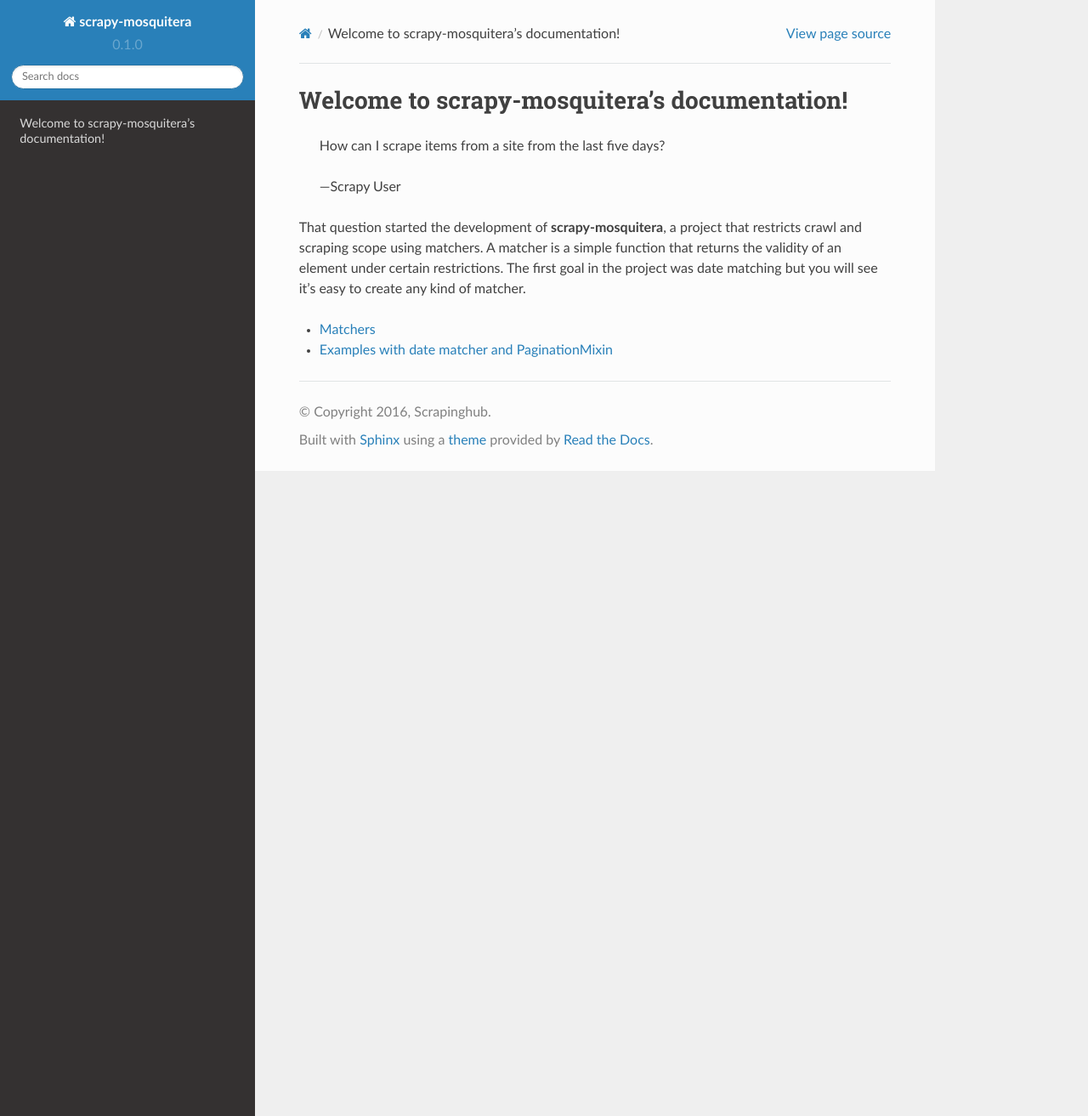
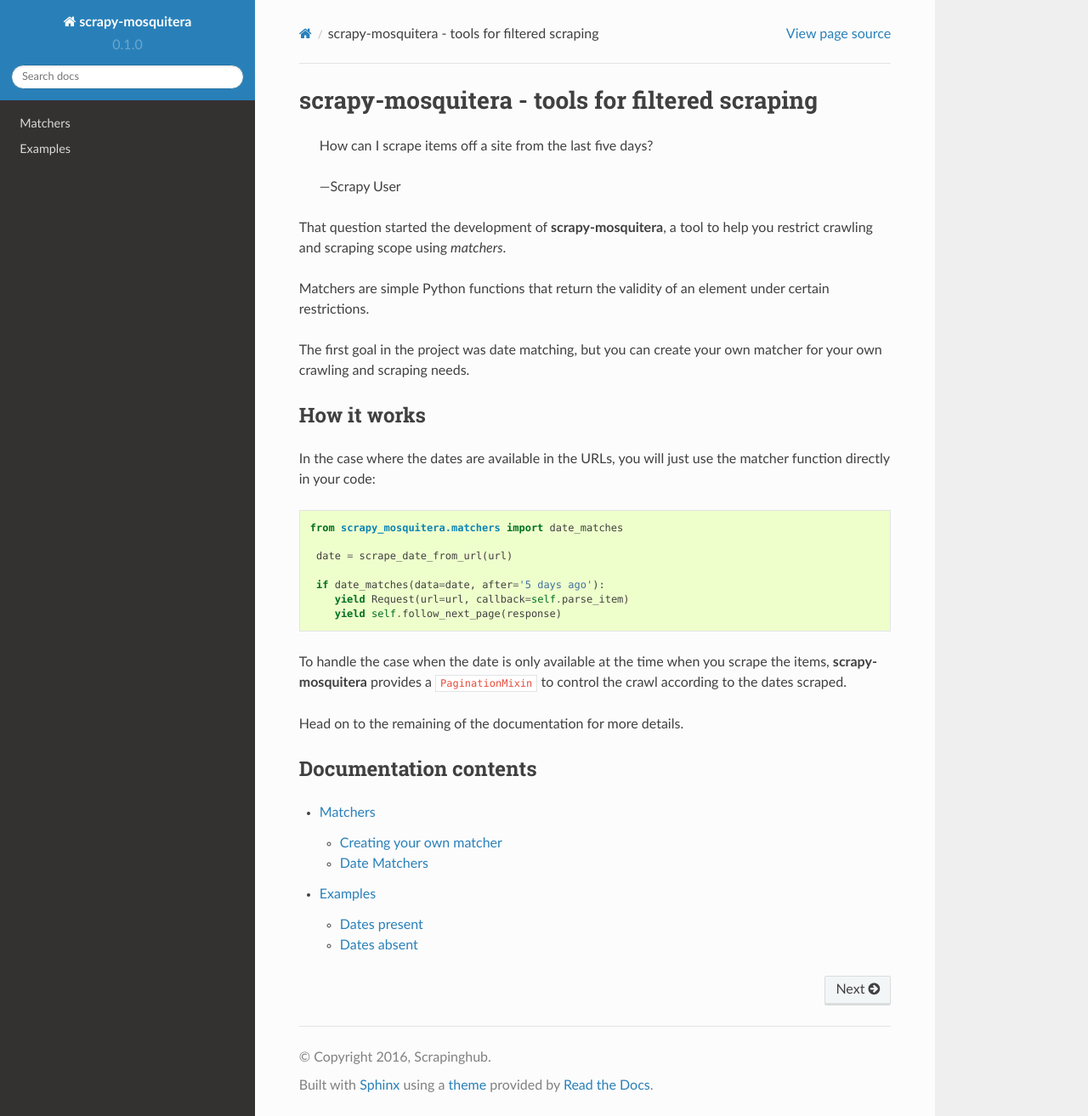
Before and after one commit to scrapinghub/scrapy-mosquitera, a Sphinx documentation site: the page built from docs/index.rst, in a window 1280 px wide and 1313 px high. Shown: the whole window at 85% size. Built offline with Sphinx 7.4.7 and the Read the Docs theme 2.0.0, drawn with Linux system fonts in a browser that asks for light colours.

Commit message:
some doc improvements This adds information to the main README and links it to the Sphinx documentation.

```diff
--- a/README.rst
+++ b/README.rst
@@ -0,0 +1,44 @@
+===============================================
+scrapy-mosquitera - tools for filtered scraping
+===============================================
+
+
+.. epigraph::
+
+   How can I scrape items off a site from the last five days?
+
+   -- Scrapy User
+
+
+That question started the development of **scrapy-mosquitera**, a tool to help
+you restrict crawling and scraping scope using *matchers*.
+
+Matchers are simple Python functions that return the validity of an element
+under certain restrictions.
+
+The first goal in the project was date matching, but you can create your own
+matcher for your own crawling and scraping needs.
+
+
+How it works
+============
+
+In the case where the dates are available in the URLs, you will just use
+the matcher function directly in your code::
+
+
+  from scrapy_mosquitera.matchers import date_matches
+
+   date = scrape_date_from_url(url)
+
+   if date_matches(data=date, after='5 days ago'):
+      yield Request(url=url, callback=self.parse_item)
+      yield self.follow_next_page(response)
+
+
+To handle the case when the date is only available at the time when you scrape
+the items, **scrapy-mosquitera** provides a ``PaginationMixin`` to control the
+crawl according to the dates scraped.
+
+.. TODO: add link to official documentation here
+Head on to the remaining of the documentation for more details.
--- a/docs/index.rst
+++ b/docs/index.rst
@@ -3,25 +3,15 @@
    You can adapt this file completely to your liking, but it should at least
    contain the root `toctree` directive.
 
-Welcome to scrapy-mosquitera's documentation!
-=============================================
+
+.. include:: ../README.rst
 
 
-.. epigraph::
+Documentation contents
+======================
 
-   How can I scrape items from a site from the last five days?
+.. toctree::
+   :maxdepth: 2
 
-   -- Scrapy User
-
-
-
-That question started the development of **scrapy-mosquitera**,
-a project that restricts crawl and scraping scope using matchers.
-A matcher is a simple function that returns
-the validity of an element under certain restrictions.
-The first goal in the project was date matching
-but you will see it's easy to create any kind of matcher.
-
-
-* :ref:`Matchers <matchers>`
-* :ref:`Examples with date matcher and PaginationMixin <examples>`
+   matchers
+   examples
--- /dev/null
+++ b/docs/readme.rst
@@ -0,0 +1 @@
+.. include:: ../README.rst
```
Also changed, not shown: 1 other file.
